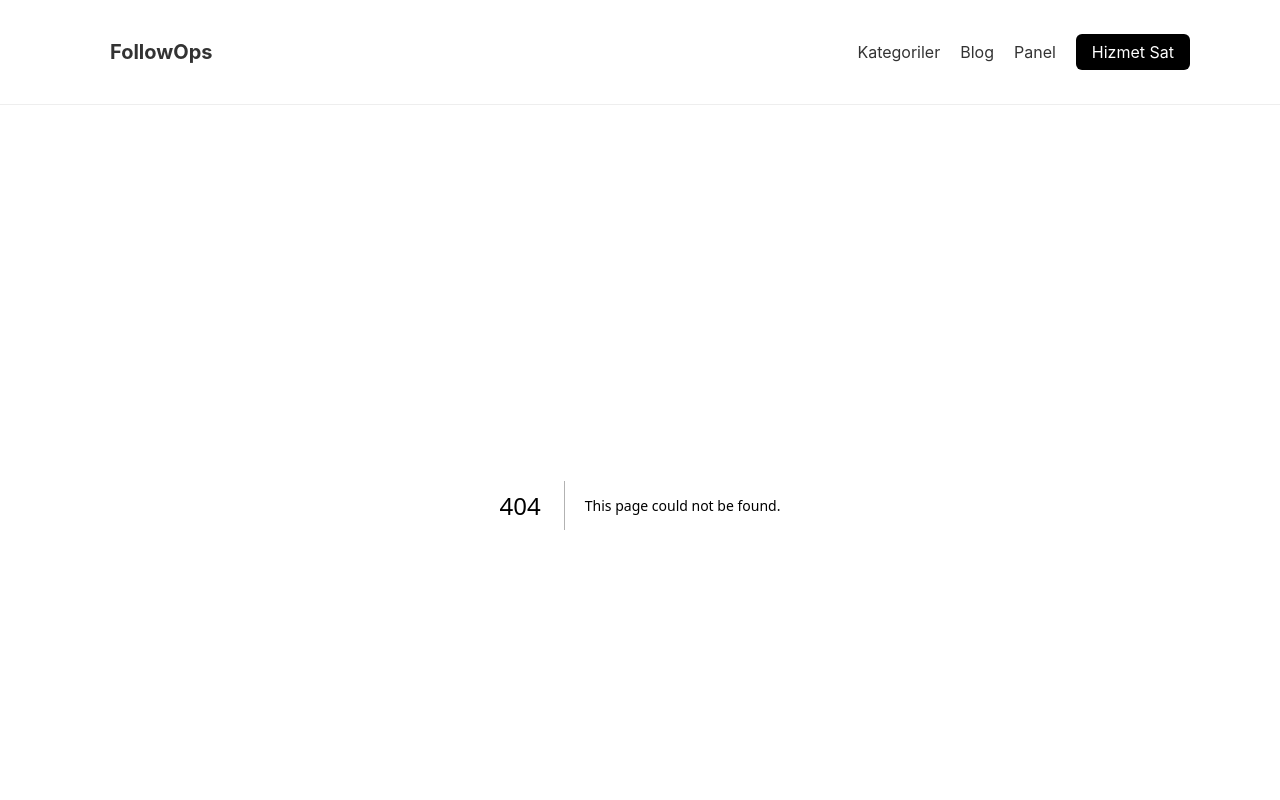
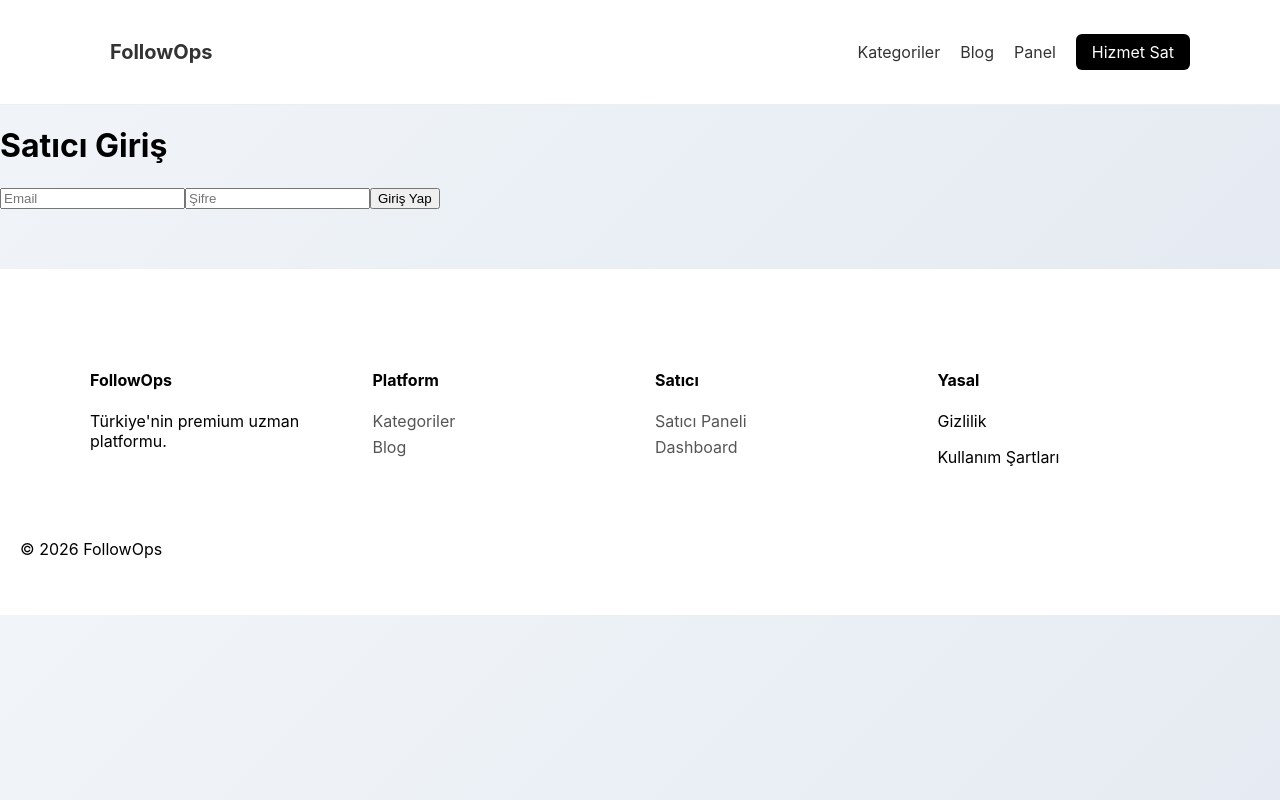
Before and after one commit to omerfarukkaplan/premium-platform, a Next.js app: page /login in a window 1280 px wide. Before the commit this address had no page. Shown: the top 800 px of the page. Built offline with nearby package versions, Linux system fonts and the light colour scheme.

Commit message:
Create page.tsx

```diff
--- /dev/null
+++ b/app/login/page.tsx
@@ -0,0 +1,30 @@
+"use client";
+
+import { useState } from "react";
+import { supabase } from "@/lib/supabaseClient";
+import { useRouter } from "next/navigation";
+
+export default function LoginPage() {
+  const router = useRouter();
+  const [email, setEmail] = useState("");
+  const [password, setPassword] = useState("");
+
+  const handleLogin = async () => {
+    const { error } = await supabase.auth.signInWithPassword({
+      email,
+      password,
+    });
+
+    if (!error) router.push("/satici");
+    else alert(error.message);
+  };
+
+  return (
+    <div className="auth-container">
+      <h1>Satıcı Giriş</h1>
+      <input placeholder="Email" onChange={(e)=>setEmail(e.target.value)} />
+      <input type="password" placeholder="Şifre" onChange={(e)=>setPassword(e.target.value)} />
+      <button onClick={handleLogin}>Giriş Yap</button>
+    </div>
+  );
+}
```
